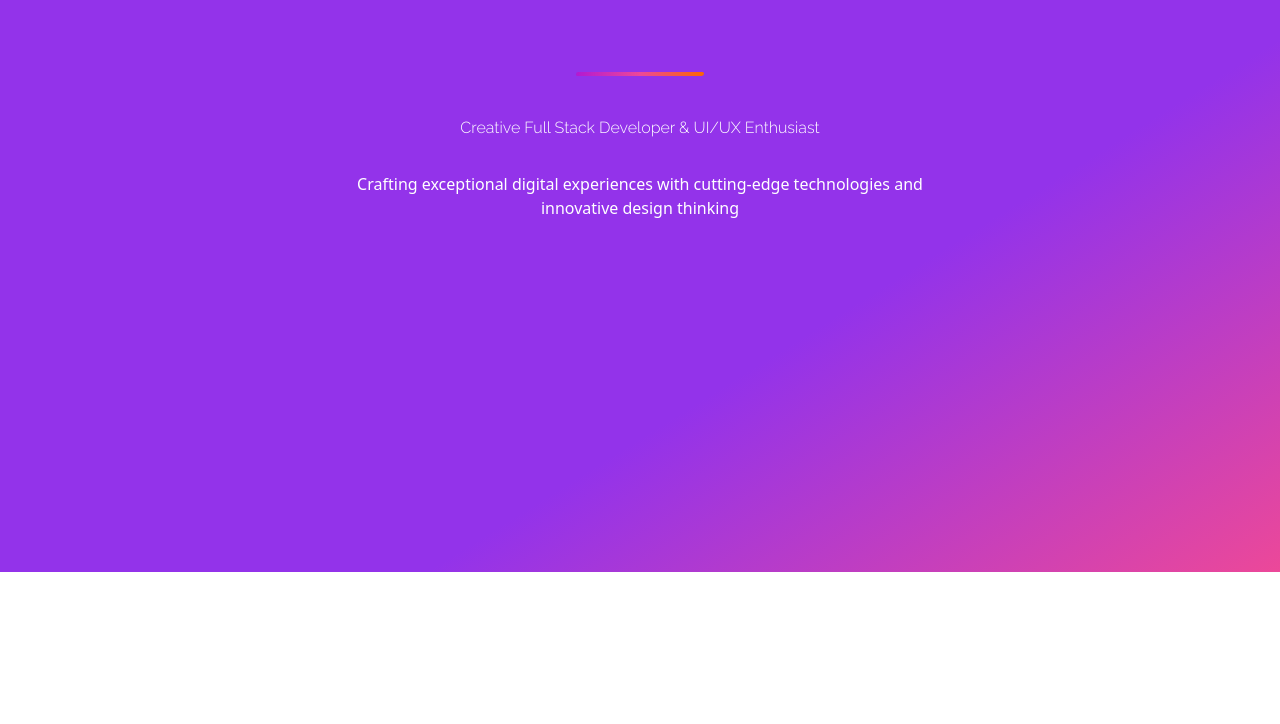
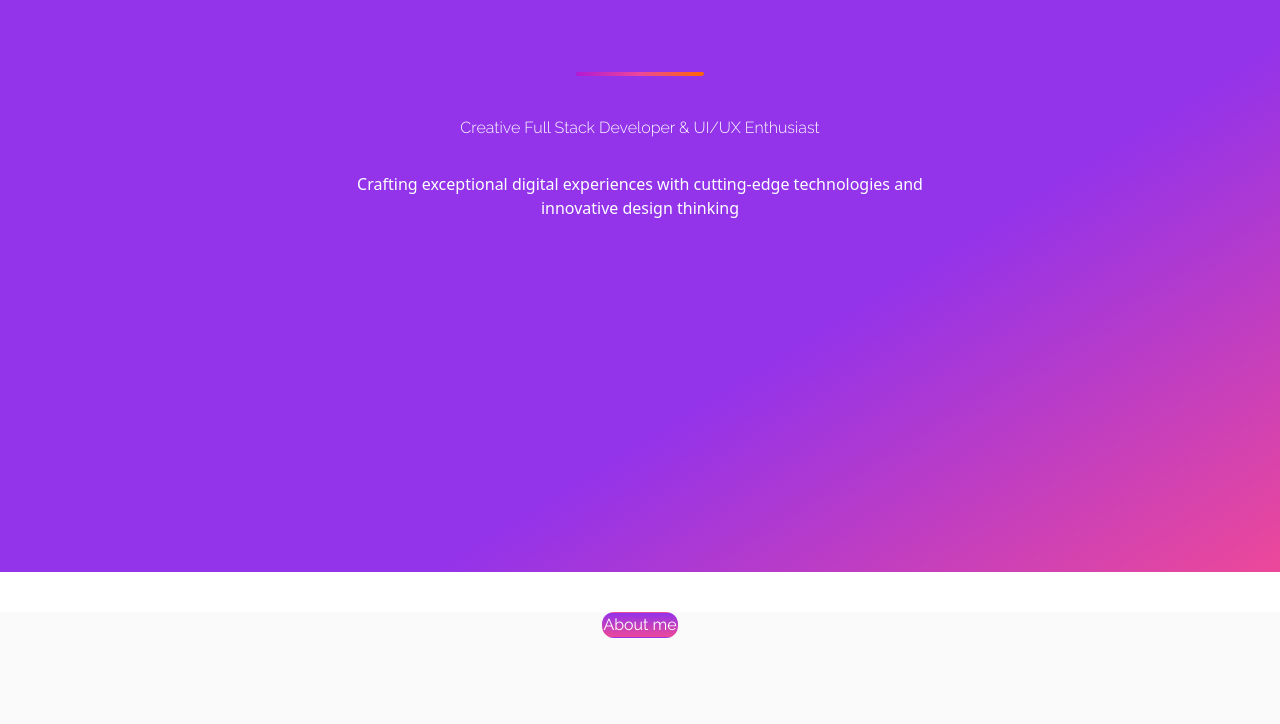
Before and after one commit to mohitrana-58/my-resume, a plain HTML site: page index.html in a window 1280 px wide. Shown: the part 228-952 px from the top of the page. Before the commit the page ends 800 px from the top, so only its background shows below. Drawn offline with nearby package versions, Linux system fonts and the light colour scheme.

Commit message:
second commit

```diff
--- a/css/style.css
+++ b/css/style.css
@@ -76,8 +76,25 @@ height:100%;
     justify-content: center;
 }
 
+.about-me{
+    display: flex;
+    justify-content: center;
+    align-items: center;
+    margin-top: 5vh;
+    font-family: "Raleway", sans-serif;
 
+}
+.about-me h1{
+    color: white;
+      display: flex;
+    border: 1px solid transparent;
+    border-radius: 12px;
+   background: linear-gradient(#9333ea,#ec4899);
 
+    margin-left: 45%;
+    margin-right: 45%;
+
+}
 @media (max-width:600px){
     .logo{
         padding:0 5vw;
--- a/index.html
+++ b/index.html
@@ -11,11 +11,11 @@
 <link rel="preconnect" href="https://fonts.googleapis.com">
 <link rel="preconnect" href="https://fonts.gstatic.com" crossorigin>
 <link href="https://fonts.googleapis.com/css2?family=Raleway:ital,wght@0,100..900;1,100..900&display=swap" rel="stylesheet">
+<!--tailwindcss !important-->
+  <script src="https://cdn.jsdelivr.net/npm/@tailwindcss/browser@4"></script>
 
 </head>
 <body>
-    <!--tailwindcss !important-->
-      <script src="https://cdn.jsdelivr.net/npm/@tailwindcss/browser@4"></script>
 <!--parent class-->
     <div class="main">
         <!--for logo and child1-->
@@ -35,7 +35,25 @@
         <h5>Crafting exceptional digital experiences with cutting-edge technologies and <br> <span>innovative design thinking</span></h5>
     </div>
 </div>
-<div class=""
+
+<!--todo add icons in font of h1-->
+<div class="w-full bg-zinc-900">
+    <div class="w-full h-screen bg-zinc-50">
+        <div class="about-me">
+            <h1>About me</h1>
+        </div>
+    </div>
+    <div class="w-full h-screen bg-zinc-900 ">
+    </div>
+    <div class="w-full h-screen bg-zinc-100">
+    </div>
+    <div class="w-full h-screen bg-zinc-900">
+    </div>
+    <div class="w-full h-screen bg-zinc-100">
+    </div>
+</div>
+
+</div>
 
 </body>
 </html>
```
